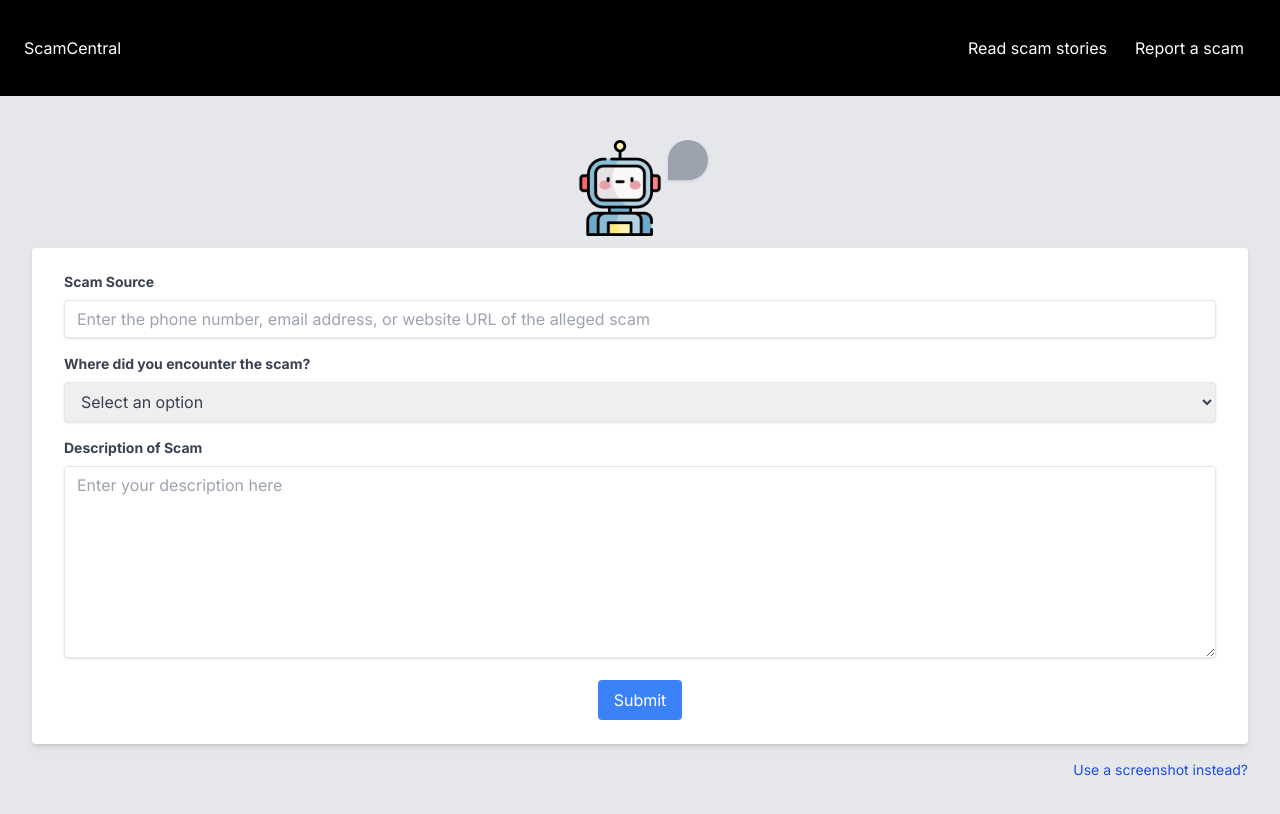
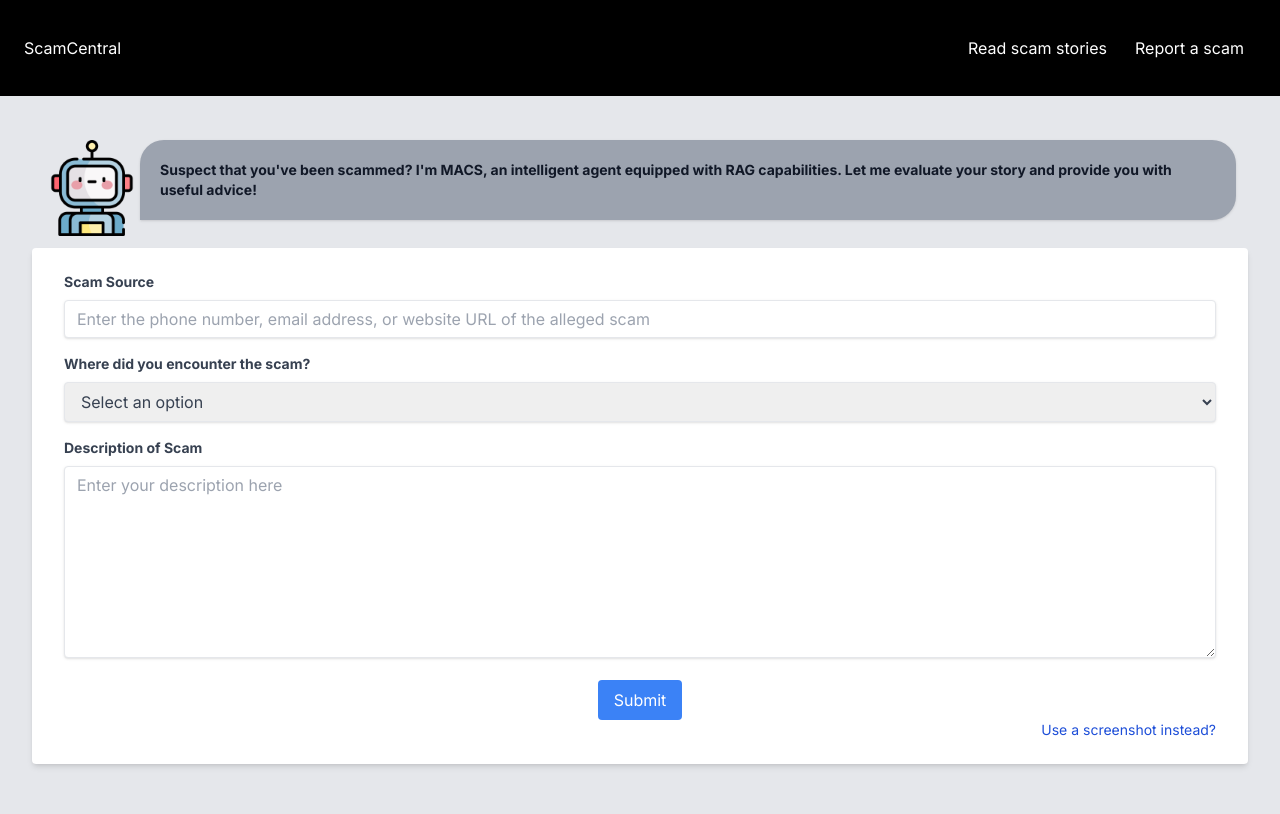
Before and after one commit to nseah21/say-no-to-scams, a Next.js app in the folder frontend/: page / in a window 1280 px wide. Shown: the top 814 px of the page. Built offline with nearby package versions, Linux system fonts and the light colour scheme.

Commit message:
Modify layout of consultation window component

```diff
--- a/frontend/src/components/ConsultWindow.jsx
+++ b/frontend/src/components/ConsultWindow.jsx
@@ -13,27 +13,11 @@ const ConsultWindow = () => {
     <container className="w-full max-w-xs">
       {useFileUpload ? (
         <>
-          <UploadSection />
-          <div className="grid place-items-end">
-            <button
-              className="text-sm text-blue-700"
-              onClick={toggleUseFileUpload}
-            >
-              Use a form instead?
-            </button>
-          </div>
+          <UploadSection toggleUseFileUpload={toggleUseFileUpload}/>
         </>
       ) : (
         <>
-          <FormSection />
-          <div className="grid place-items-end">
-            <button
-              className="text-sm text-blue-700"
-              onClick={toggleUseFileUpload}
-            >
-              Use a screenshot instead?
-            </button>
-          </div>
+          <FormSection toggleUseFileUpload={toggleUseFileUpload}/>
         </>
       )}
     </container>
--- a/frontend/src/components/FormSection.jsx
+++ b/frontend/src/components/FormSection.jsx
@@ -2,10 +2,13 @@ import React, { useRef, useState } from "react";
 import Image from "next/image";
 import Mascot from "./Mascot";
 
-const FormSection = () => {
+const mascotText = `Suspect that you've been scammed? I'm MACS, an intelligent agent equipped with RAG capabilities. Let me evaluate your story and provide you with useful advice!`;
+
+const FormSection = ({ toggleUseFileUpload }) => {
   const sourceRef = useRef("");
   const methodRef = useRef("");
   const descriptionRef = useRef("");
+  const [showResponse, setShowResponse] = useState(false);
 
   const handleSubmit = (event) => {
     event.preventDefault();
@@ -14,11 +17,9 @@ const FormSection = () => {
     console.log(descriptionRef.current.value);
   };
 
-
-
   return (
-    <container className="w-full max-w-xs">
-      <Mascot />
+    <div>
+      <Mascot text={mascotText} />
       <form
         className="bg-white shadow-md rounded px-8 pt-6 pb-6 mb-4"
         onSubmit={handleSubmit}
@@ -80,8 +81,16 @@ const FormSection = () => {
             Submit
           </button>
         </div>
+        <div className="grid place-items-end">
+          <button
+            className="text-sm text-blue-700"
+            onClick={toggleUseFileUpload}
+          >
+            Use a screenshot instead?
+          </button>
+        </div>
       </form>
-    </container>
+    </div>
   );
 };
 
--- a/frontend/src/components/UploadSection.jsx
+++ b/frontend/src/components/UploadSection.jsx
@@ -1,9 +1,13 @@
 import React, { useState } from "react";
 import Image from "next/image";
 import Mascot from "./Mascot";
+import ResponseSection from "./ResponseSection";
 
-const UploadSection = () => {
+const mascotText = `Suspect that you've been scammed? I'm MACS, an intelligent agent equipped with RAG capabilities. Let me evaluate your story and provide you with useful advice!`;
+
+const UploadSection = ({ toggleUseFileUpload }) => {
   const [uploadedFile, setUploadedFile] = useState(null);
+  const [showResponse, setShowResponse] = useState(false);
 
   const handleFileChange = (event) => {
     console.log(event.target.files[0]);
@@ -13,6 +17,7 @@ const UploadSection = () => {
   const handleSubmit = (event) => {
     event.preventDefault();
     console.log(uploadedFile);
+    setShowResponse(true);
   };
 
   const showFileUploadState = () => {
@@ -66,8 +71,12 @@ const UploadSection = () => {
   };
 
   return (
+    <>
+      {showResponse ? (
+        <ResponseSection />
+      ) : (
         <div>
-      <Mascot />
+          <Mascot text={mascotText} />
           <form
             className="bg-white shadow-md rounded px-8 pt-6 pb-6 mb-4"
             onSubmit={handleSubmit}
@@ -101,8 +110,18 @@ const UploadSection = () => {
                 Submit
               </button>
             </div>
+            <div className="grid place-items-end">
+              <button
+                className="text-sm text-blue-700"
+                onClick={toggleUseFileUpload}
+              >
+                Use a form instead?
+              </button>
+            </div>
           </form>
         </div>
+      )}
+    </>
   );
 };
 
```
Lines whose indentation alone changed are shown as unchanged.
